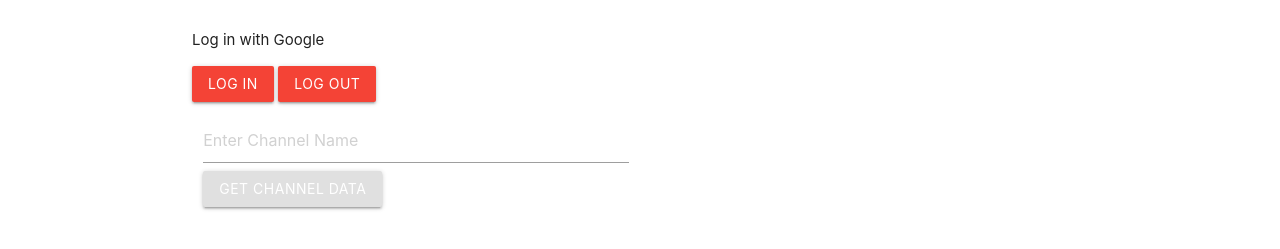
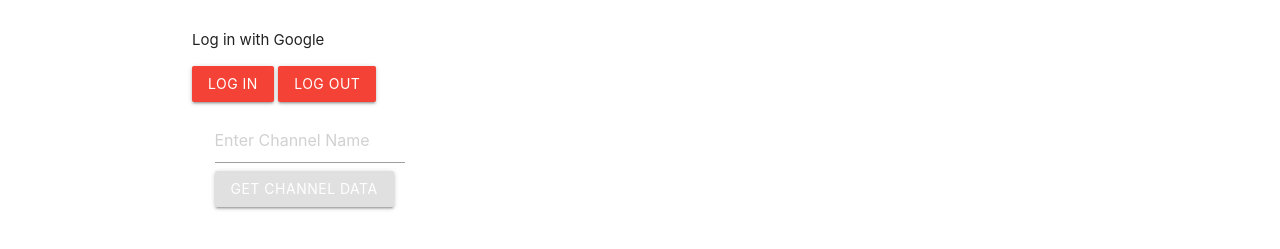
Before and after one commit to webQbe/js_youtube_api, a plain HTML site: page index.html in a window 1280 px wide. Shown: the part 73-322 px from the top of the page. Drawn offline with nearby package versions, Linux system fonts and the light colour scheme.

Commit message:
Made text input shorter

```diff
--- a/index.html
+++ b/index.html
@@ -30,7 +30,7 @@
                     <div class="col s6">
                         <!-- FORM  -->
                          <form id="channel-form">
-                            <div class="input-field">
+                            <div class="input-field col s6">
                                 <input type="text" placeholder="Enter Channel Name" id="channel-input">
                                 <input type="submit" value="Get Channel Data" class="btn grey lighten-2">
                             </div>
```
